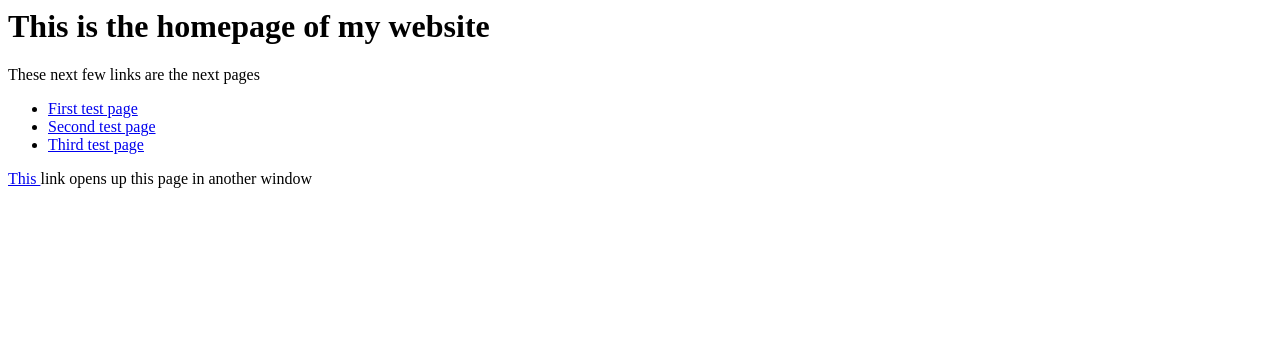
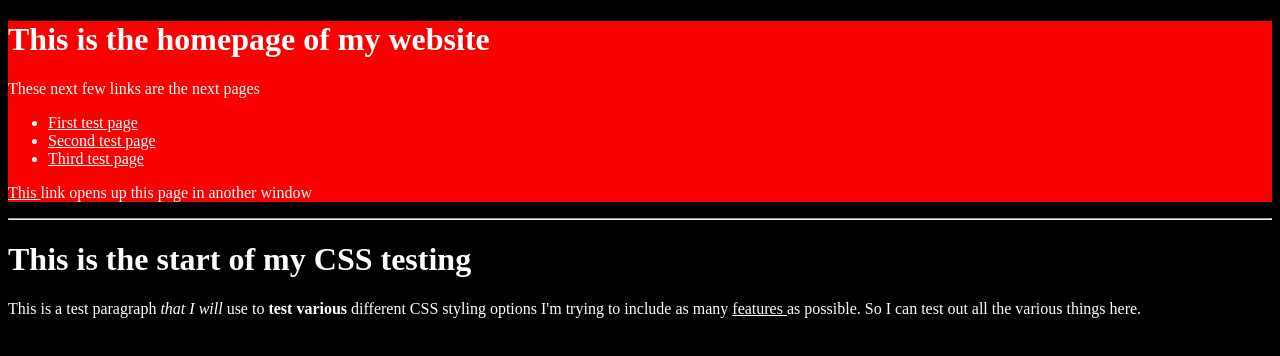
Before and after one commit to mattj-git/CSS-test-cite, a plain HTML site: page First Website/index.html in a window 1280 px wide. Drawn offline with Linux system fonts and the light colour scheme.

Commit message:
Started adding CSS colors

```diff
--- a/First Website/index.html
+++ b/First Website/index.html
@@ -1,10 +1,14 @@
+<!DOCTYPE html>
 <html>
 
 	<head>
 		<title> First website </title>
+		<link href = "styles.css" type = "text/css" rel = "stylesheet"/>
 	</head>
 
 	<body>
+		<div class = "testclass1">
+			<div>
 			<h1> This is the homepage of my website </h1>
 
 			<p> These next few links are the next pages </p>
@@ -16,7 +20,18 @@
 			</ul>
 
 			<p> <a href = "index.html" target = "_blank"> This </a> link opens up this page in another window </p>
+		</div>
+		</div>
+		<hr />
 
+		<div class = "testclass2">
+			<h1> This is the start of my CSS testing </h1>
+
+			<p>
+				This is a test paragraph <em> that I will </em> use to <strong> test various </strong> different CSS styling options I'm trying
+				to include as many <a href ="Page 1/page1.html" > features </a> as possible. So I can test out all the various things here.
+			</p>
+		</div>
 
 	</body>
 
--- /dev/null
+++ b/First Website/styles.css
@@ -0,0 +1,12 @@
+* {
+	color: white; background-color: black;
+}
+
+.testclass1 *{
+	background-color: rgb(250,0,0);
+}
+
+
+ul{
+		background-color: rgb(0,250,0);
+}
```
Lines whose indentation alone changed are shown as unchanged.
